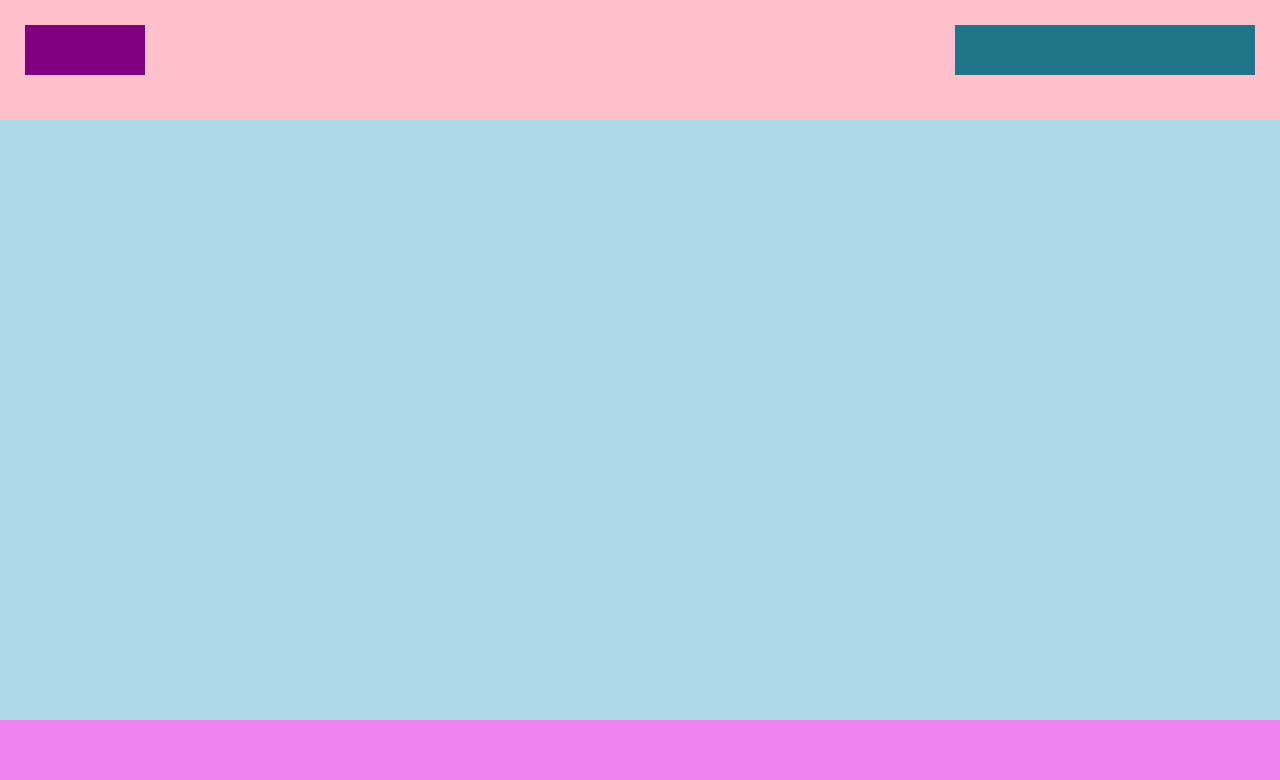
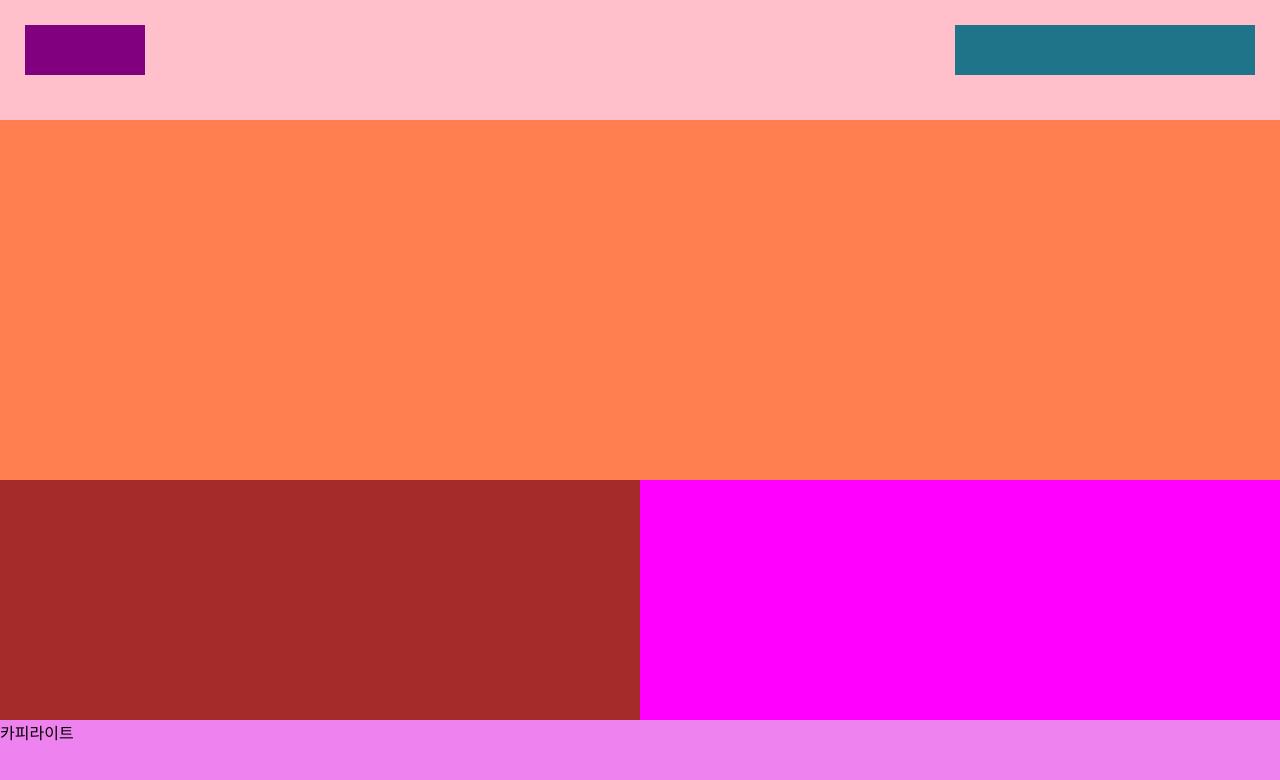
Before and after one commit to lsy0194/0923_layout, a plain HTML site: page index.html in a window 1280 px wide. Drawn offline with Linux system fonts and the light colour scheme.

Commit message:
html에서 태그수정및 inner태그를 이용해서 서브콘텐츠의 전체적인 위치를 잡음

```diff
--- a/index.html
+++ b/index.html
@@ -15,11 +15,16 @@
 </header>
 <section>
   <div class="main_contant"></div>
-  <div class="inner"></div>
-  <div class="inner"></div>
+  <div class="inner">
+    <div class="sub1_content"></div>
+    <div class="sub2_content"></div>
+  </div>
+
 </section>
 <footer>
-  <div class="copy"></div>
+  <div class="copy">
+    <p>카피라이트</p>
+  </div>
 </footer>
 </body>
 
--- a/scss/style.scss
+++ b/scss/style.scss
@@ -29,9 +29,38 @@ body {
 		}
 	}
 	section {
+		position: relative;
 		width: 100%;
 		height: 75vh;
 		background: lightblue;
+		.main_contant {
+			position: absolute;
+			width: 100%;
+			height: 45vh;
+			background: coral;
+		}
+		.inner {
+			position: absolute;
+			width: 100%;
+			height: 30vh;
+			margin-top: 45vh;
+			.sub1_content {
+				position: absolute;
+				width: 50%;
+				height: 30vh;
+				top: 0;
+				left: 0;
+				background: brown;
+			}
+			.sub2_content {
+				position: absolute;
+				width: 50%;
+				height: 30vh;
+				top: 0;
+				right: 0;
+				background: magenta;
+			}
+		}
 	}
 	footer {
 		width: 100%;
```
Also changed, not shown: css/style.css, 1 other file.
